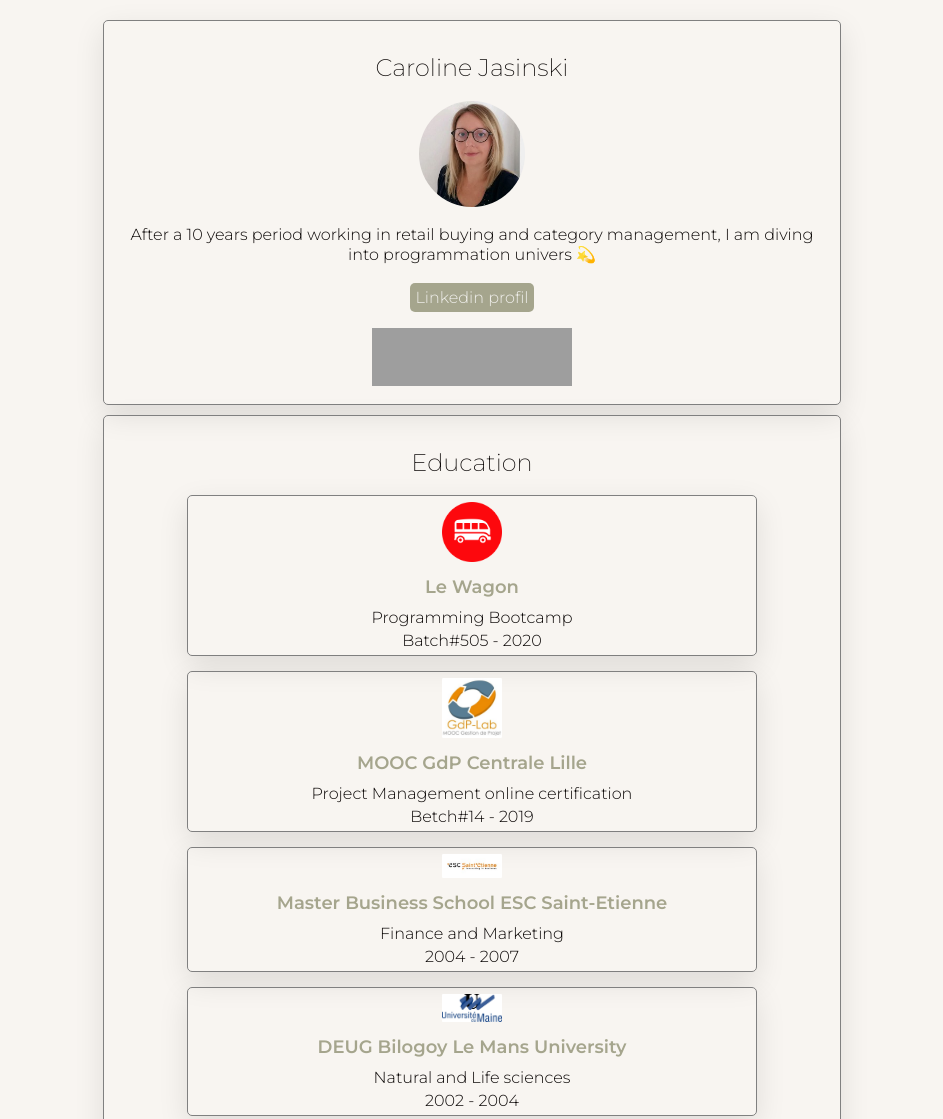
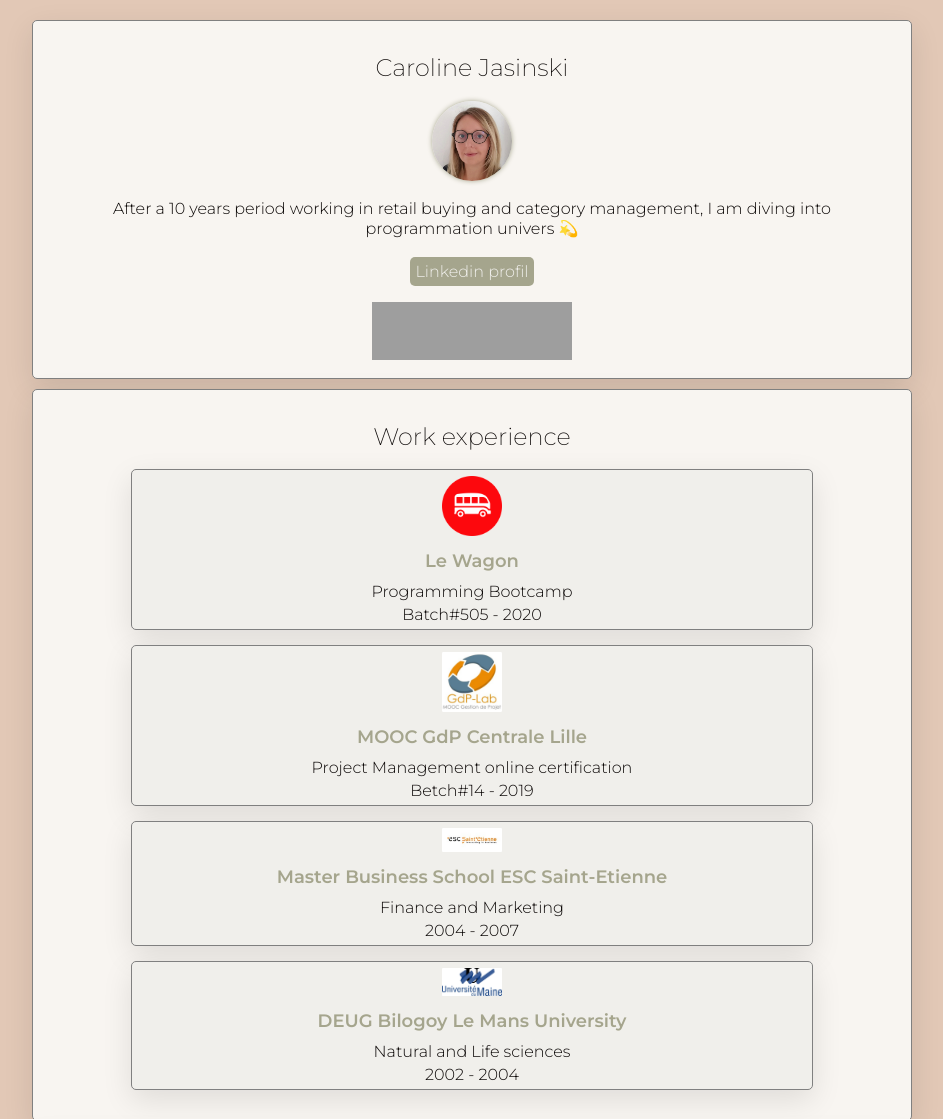
Before and after one commit to carojaz/profile, a plain HTML site: page index.html in a window 1280 px wide. Shown: the top 1119 px of the page, without its empty margins (168-1111 px from the left). Drawn offline with Linux system fonts and the light colour scheme; grey boxes are pictures that could not be loaded.

Commit message:
maj background

```diff
--- a/index.html
+++ b/index.html
@@ -12,11 +12,41 @@
   <div class="container">
     <div class="card">
       <h1>Caroline Jasinski</h1>
-        <img class="avatar" src="images/caro.jpeg" alt="Caro profil picture">
+        <img class="avatar" src="images/caro2.jpg" alt="Caro profil picture">
         <p>After a 10 years period working in retail buying and category management, I am diving into programmation univers 💫</p><br>
         <a class="button" href="https://www.linkedin.com/in/caroline-jasinski-300446a/" target="_blank">Linkedin profil</a><br>
         <iframe class="gif" src="https://giphy.com/embed/W3a0nEgZ6Cr9FWffRu" width="200" height="58" frameBorder="0" class="giphy-embed" allowFullScreen></iframe><p><a href="https://giphy.com/gifs/nerdist-star-wars-baby-yoda-the-mandalorian-W3a0nEgZ6Cr9FWffRu"></a></p>
     </div>
+
+    <div class="card">
+      <h2>Work experience</h2>
+        <div class="card-info">
+          <img src="images/lewagon.png" alt="logo Le Wagon">
+          <h3>Le Wagon</h3>
+          <p>Programming Bootcamp</p>
+          <p>Batch#505 - 2020</p>
+        </div>
+        <div class="card-info">
+          <img src="images/MOOC.jpg" alt="MOOC GdP">
+          <h3>MOOC GdP Centrale Lille</h3>
+          <p>Project Management online certification</p>
+          <p>Betch#14 - 2019</p>
+        </div>
+        <div class="card-info">
+          <img src="images/ESC.jpg" alt="ESC Saint Etienne">
+          <h3>Master Business School ESC Saint-Etienne</h3>
+          <p>Finance and Marketing</p>
+          <p>2004 - 2007</p>
+        </div>
+        <div class="card-info">
+          <img src="images/UNIV.jpg" alt="Université du Mans">
+          <h3>DEUG Bilogoy Le Mans University</h3>
+          <p>Natural and Life sciences</p>
+          <p>2002 - 2004</p>
+        </div>
+    </div>
+
+
     <div class="card">
       <h2>Education</h2>
         <div class="card-info">
--- a/style.css
+++ b/style.css
@@ -1,7 +1,7 @@
 body {
-  background-color: F8F5F1;
+  background-color: #E2C8B6;
   font-family: 'Montserrat', sans-serif;
-  color: 0D0908;
+  color: #0D0908;
   font-size: 16px;
   line-height: 20px;
   text-align: center;
@@ -23,7 +23,7 @@ h2 {
 h3 {
   font-size: 18px;
   line-height: 5px;
-  color: A5A58D;
+  color: #A5A58D;
 }
 
 a {
@@ -32,7 +32,7 @@ a {
 }
 
 a:hover {
-  color: CB997E;
+  color: #CB997E;
 }
 
 p {
@@ -41,30 +41,30 @@ p {
 
 .button {
   text-decoration: none;
-  color: F0EFEB;
+  color: #F0EFEB;
   padding: 5px;
-  background-color: A5A58D;
+  background-color: #A5A58D;
   border-radius: 5px;
   font-weight: 300px;
 }
 
 .button:hover {
   text-decoration: none;
-  color: F0EFEB;
+  color: #F0EFEB;
   padding: 5px;
-  background-color: B7B7A4;
+  background-color: #B7B7A4;
   border-radius: 5px;
   font-weight: 300px;
 }
 
 .container {
-  width: 60%;
+  width: 900px;
   margin: 20px auto;
 }
 
 .card {
   margin: 10px;
-  background: E2C8B6;
+  background: #F8F5F1;
   border: 1px solid gray;
   border-radius: 5px;
   box-shadow: 0 10px 30px rgba(0,0,0,.1);
@@ -73,7 +73,7 @@ p {
 
 .card-info {
   margin: 15px auto;
-  background: E2C8B6;
+  background: #F0EFEB;
   border: 0.5px solid gray;
   border-radius: 5px;
   box-shadow: 0 10px 30px rgba(0,0,0,.1);
@@ -106,8 +106,11 @@ ul {
 
 .avatar {
   border-radius: 50%;
-  width: 15%;
+  width: 5em;
+  height: 5em;
+  object-fit: cover;
   margin: 15px;
+  box-shadow: 0px 0px 5px #A5A58D;
 }
 
 .card-info img {
```
Also changed, not shown: images/Caro2.jpg (added), 1 other file.
